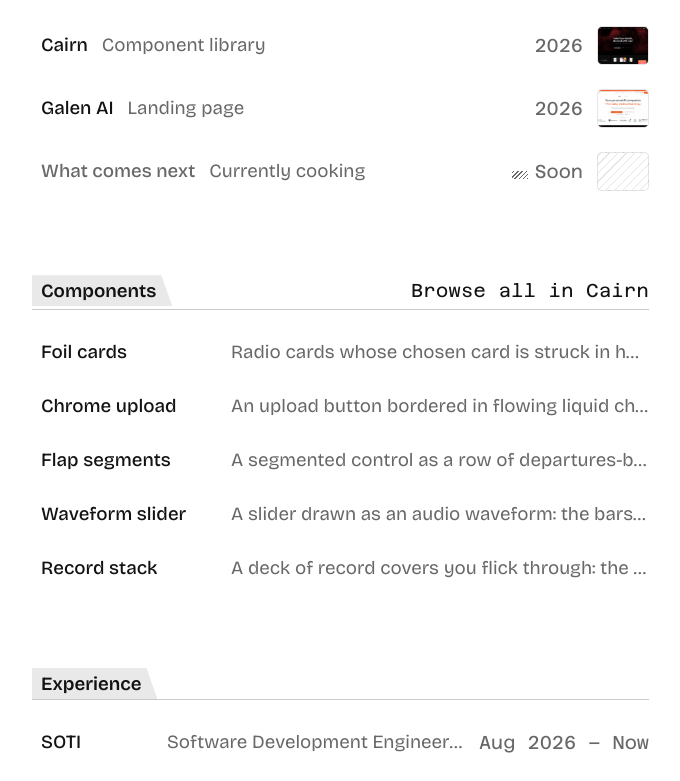
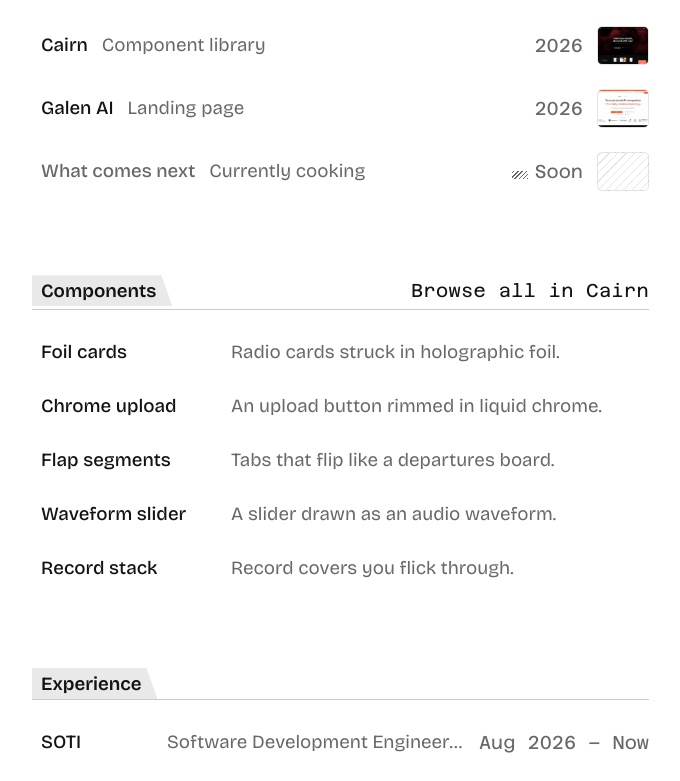
Before and after one commit to VirgoTheLord/WorkPortfolio, a Next.js app: page /compact in a window 1280 px wide. Shown: the part 539-1320 px from the top of the page, without its empty margins (295-975 px from the left). Built offline with nearby package versions, Linux system fonts and the light colour scheme.

Commit message:
content: a one-line description for each component on the compact home
The home's Components list cut each piece's note short. Each piece now has
a short line that sits whole on one line; its own page keeps the full note.

```diff
--- a/src/components/sections/compact-workbench.tsx
+++ b/src/components/sections/compact-workbench.tsx
@@ -29,7 +29,7 @@ export function CompactWorkbench() {
           <li key={item.slug}>
             <Link href={`/compact/components/${item.slug}`} className="cp-line cp-line-wide">
               <span>{item.name}</span>
-              <span className="cp-line-note">{item.note}</span>
+              <span className="cp-line-note">{item.line}</span>
             </Link>
           </li>
         ))}
--- a/src/content/workbench.ts
+++ b/src/content/workbench.ts
@@ -14,6 +14,7 @@ const cairn: readonly WorkbenchItem[] = [
   {
     slug: 'foil-cards',
     name: 'Foil cards',
+    line: 'Radio cards struck in holographic foil.',
     note: 'Radio cards whose chosen card is struck in holographic foil.',
     kind: 'cairn',
     hint: 'Pick one, then rest the pointer on it.',
@@ -30,6 +31,7 @@ const cairn: readonly WorkbenchItem[] = [
   {
     slug: 'chrome-upload',
     name: 'Chrome upload',
+    line: 'An upload button rimmed in liquid chrome.',
     note: 'An upload button bordered in flowing liquid chrome; the pill grows along its track as the file goes up.',
     kind: 'cairn',
     hint: 'Hover to move the light, then click. Nothing is really sent.',
@@ -46,6 +48,7 @@ const cairn: readonly WorkbenchItem[] = [
   {
     slug: 'flap-segments',
     name: 'Flap segments',
+    line: 'Tabs that flip like a departures board.',
     note: 'A segmented control as a row of departures-board tiles; the chosen one flips over to its face.',
     kind: 'cairn',
     hint: 'Pick a range.',
@@ -61,6 +64,7 @@ const cairn: readonly WorkbenchItem[] = [
   {
     slug: 'waveform-slider',
     name: 'Waveform slider',
+    line: 'A slider drawn as an audio waveform.',
     note: 'A slider drawn as an audio waveform: the bars light up to the value and bounce when you drag fast.',
     kind: 'cairn',
     hint: 'Drag it, fast and slow, or use the arrow keys.',
@@ -76,6 +80,7 @@ const cairn: readonly WorkbenchItem[] = [
   {
     slug: 'record-stack',
     name: 'Record stack',
+    line: 'Record covers you flick through.',
     note: 'A deck of record covers you flick through: the top one is playing, and a flick tucks it back into the deck.',
     kind: 'cairn',
     hint: 'Press play, then flick the top cover right or left.',
--- a/src/types/content.ts
+++ b/src/types/content.ts
@@ -149,6 +149,8 @@ export type WorkbenchItem = {
   name: string
   /** One line on what it does. */
   note: string
+  /** The same, short enough to sit whole on one line of the compact home's list. */
+  line: string
   /** From Cairn (the owner's component library), on the full site, or kept for the library. */
   kind: 'cairn' | 'site' | 'library'
   /** What to do with it on the stage ("Hover it, or tab to it."). */
```
